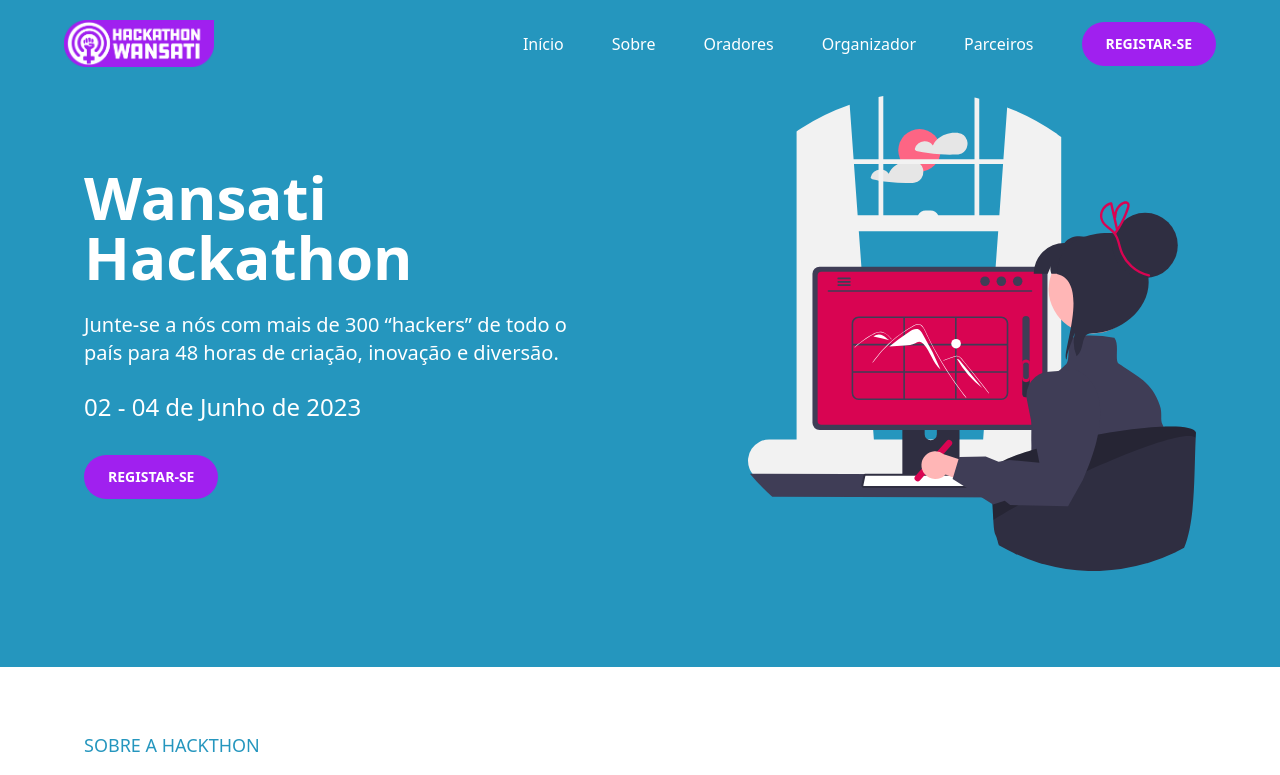
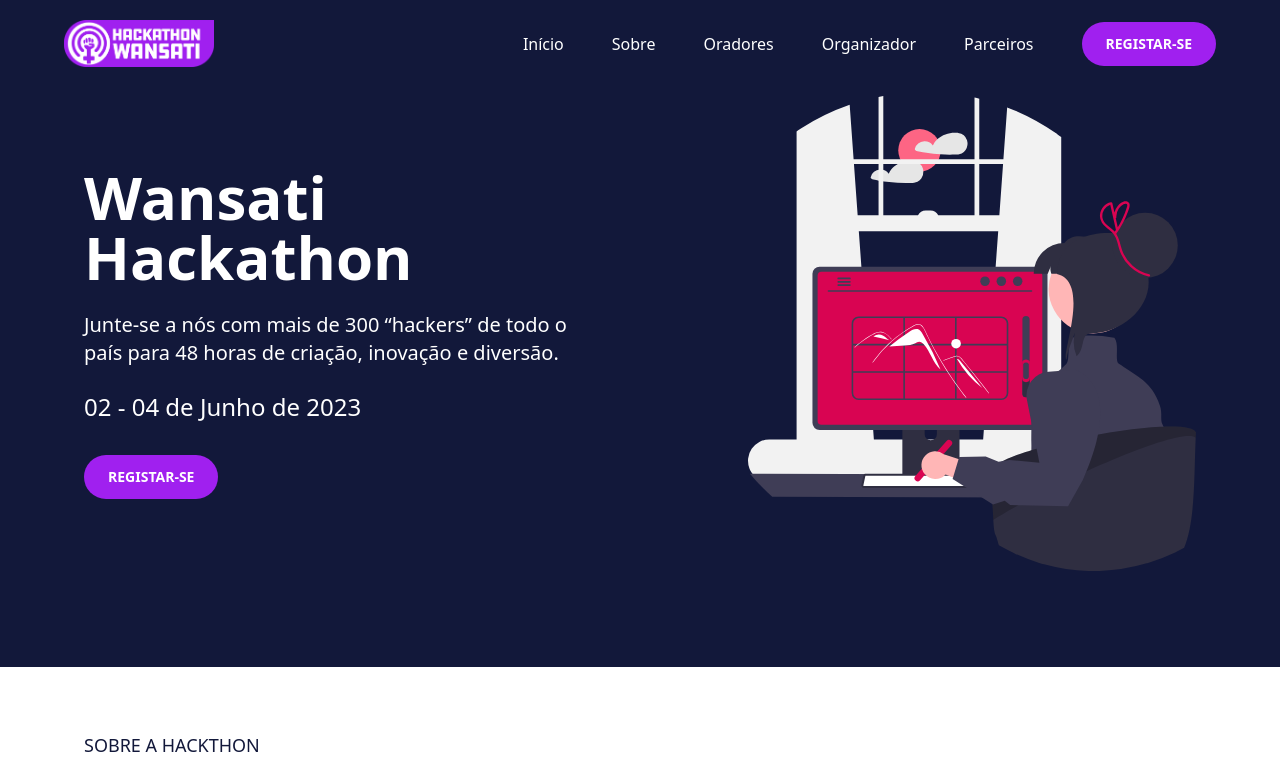
Before and after one commit to rnrnshn/wansati-hackthon, a Next.js app: page / in a window 1280 px wide. Shown: the top 775 px of the page. Built offline with nearby package versions, Linux system fonts and the light colour scheme.

Commit message:
fix: change the primary color

```diff
--- a/tailwind.config.js
+++ b/tailwind.config.js
@@ -8,7 +8,7 @@ module.exports = {
   theme: {
     extend: {
       colors: {
-        "primary": "#2596be",
+        "primary": "#12183A",
         "primary-hover": "#2596cf",
         "secondary": "#A020EF",
         "tertiary": "#F24BA7",
```
